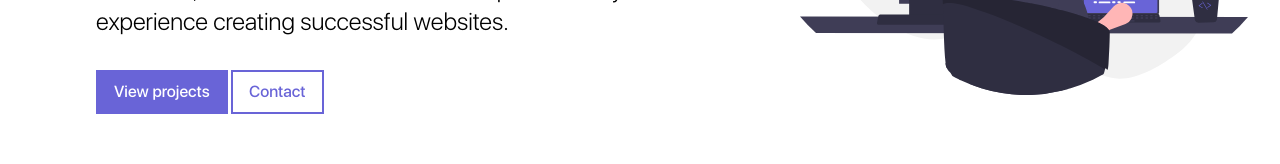
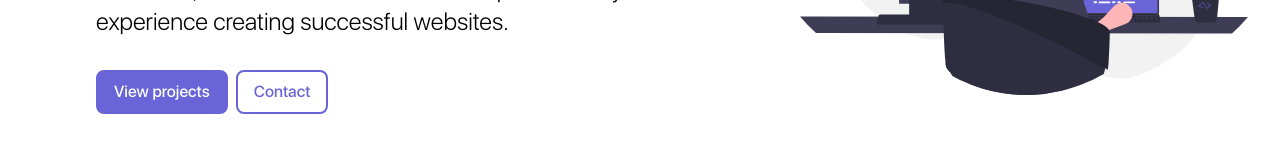
Before and after one commit to devkhaldi/portfolio, a React (Create React App) app: page / in a window 1280 px wide. Shown: the part 319-483 px from the top of the page. Built offline with nearby package versions, Linux system fonts and the light colour scheme.

Commit message:
buttons hero img animation

```diff
--- a/src/App.css
+++ b/src/App.css
@@ -88,7 +88,7 @@ input {
 }
 
 .btn {
-  border-radius: 0;
+  border-radius: 0.5rem;
   /* box-shadow: 0 5px 10px rgba(100, 100, 100, 0.2) !important; */
 }
 
--- a/src/home/Hero.css
+++ b/src/home/Hero.css
@@ -42,7 +42,7 @@
   color: white;
 }
 .hero .hero-buttons .btn:nth-child(2) {
-  margin-left: 0.2rem;
+  margin-left: 0.5rem;
   color: var(--primary-color);
 }
 
--- a/src/home/Hero.js
+++ b/src/home/Hero.js
@@ -28,7 +28,7 @@ const Hero = () => {
         <div
           className='hero-illustration'
           data-aos='fade-down-left'
-          data-aos-duration='3000'>
+          data-aos-duration='500'>
           <img src={illustration} alt='illustration' />
         </div>
       </div>
```
